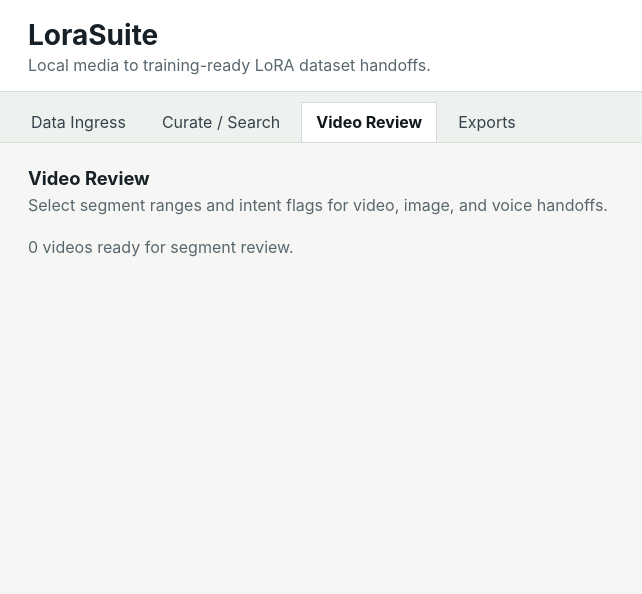
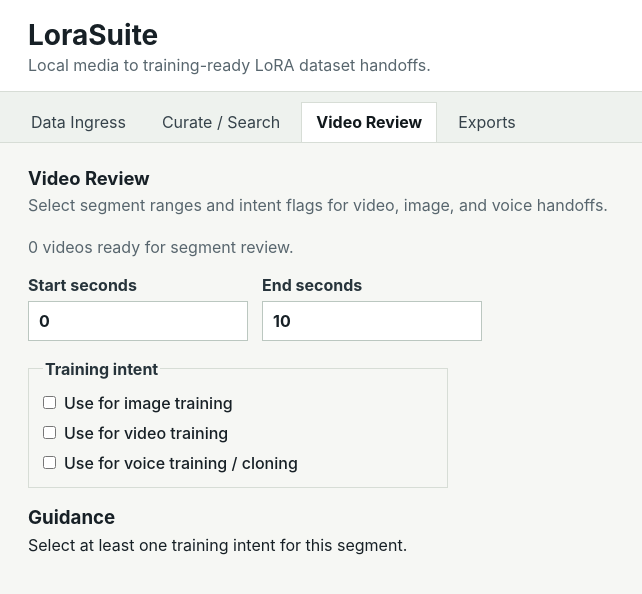
Before and after one commit to MichaelDanCurtis/LoraSuite, a React (Vite) app: page / in a window 1280 px wide. Both pictures are taken after a click on the tab "Video Review". Shown: the top 594 px of the page, without its empty margins (0-642 px from the left). Built offline with nearby package versions, Linux system fonts and the light colour scheme; no server answers.

Commit message:
feat: add local ingress and segment review ui

```diff
--- a/src/components/DataIngressTab.tsx
+++ b/src/components/DataIngressTab.tsx
@@ -1,3 +1,5 @@
+import { useState } from "react";
+
 import type { EngineClient } from "../lib/api";
 import type { MediaItem } from "../lib/types";
 
@@ -7,13 +9,61 @@
   onMediaItemsImported(items: MediaItem[]): void;
 }
 
-export function DataIngressTab({ mediaItems }: DataIngressTabProps) {
+export function DataIngressTab({
+  engine,
+  mediaItems,
+  onMediaItemsImported,
+}: DataIngressTabProps) {
+  const [pathsText, setPathsText] = useState("");
+  const [status, setStatus] = useState("Idle");
+
+  async function importPaths() {
+    const paths = pathsText
+      .split("\n")
+      .map((line) => line.trim())
+      .filter(Boolean);
+
+    if (paths.length === 0) {
+      setStatus("Enter at least one local file path.");
+      return;
+    }
+
+    setStatus("Importing");
+    try {
+      const response = await engine.importLocal(paths);
+      onMediaItemsImported(response.media_items);
+      const errorText =
+        response.errors.length > 0 ? ` ${response.errors.length} item(s) skipped.` : "";
+      setStatus(`Imported ${response.media_items.length} media item(s).${errorText}`);
+    } catch (error) {
+      setStatus(error instanceof Error ? error.message : "Import failed.");
+    }
+  }
+
   return (
     <section className="workspace-section">
       <div className="section-header">
         <h2>Data Ingress</h2>
         <p>Import local images and videos before social acquisition connectors are added.</p>
       </div>
+
+      <div className="form-stack">
+        <label htmlFor="local-paths">Local image/video paths</label>
+        <textarea
+          id="local-paths"
+          value={pathsText}
+          onChange={(event) => setPathsText(event.target.value)}
+          rows={6}
+          placeholder="/absolute/path/to/file.png"
+        />
+        <button className="primary-action" type="button" onClick={importPaths}>
+          Import Local Media
+        </button>
+        <p aria-live="polite" className="status-line">
+          {status}
+        </p>
+      </div>
+
       <dl className="metric-grid" aria-label="Ingress summary">
         <div>
           <dt>Imported</dt>
--- a/src/components/VideoReviewTab.tsx
+++ b/src/components/VideoReviewTab.tsx
@@ -1,11 +1,33 @@
 import type { MediaItem } from "../lib/types";
+import { useMemo, useState } from "react";
 
 interface VideoReviewTabProps {
   mediaItems: MediaItem[];
 }
 
 export function VideoReviewTab({ mediaItems }: VideoReviewTabProps) {
+  const [startSeconds, setStartSeconds] = useState("0");
+  const [endSeconds, setEndSeconds] = useState("10");
+  const [useForImage, setUseForImage] = useState(false);
+  const [useForVideo, setUseForVideo] = useState(false);
+  const [useForVoice, setUseForVoice] = useState(false);
   const videoCount = mediaItems.filter((item) => item.media_type === "video").length;
+  const guidance = useMemo(() => {
+    const lines: string[] = [];
+    if (useForImage) {
+      lines.push("Extract sparse keyframes from stable visual ranges.");
+    }
+    if (useForVideo) {
+      lines.push("Keep the clip coherent; there is no hard duration limit.");
+    }
+    if (useForVoice) {
+      lines.push("Prefer clean speech with one speaker and low noise.");
+    }
+    if (lines.length === 0) {
+      lines.push("Select at least one training intent for this segment.");
+    }
+    return lines;
+  }, [useForImage, useForVideo, useForVoice]);
 
   return (
     <section className="workspace-section">
@@ -14,6 +36,60 @@
         <p>Select segment ranges and intent flags for video, image, and voice handoffs.</p>
       </div>
       <p className="muted">{videoCount} videos ready for segment review.</p>
+
+      <div className="field-grid">
+        <label>
+          Start seconds
+          <input
+            value={startSeconds}
+            onChange={(event) => setStartSeconds(event.target.value)}
+            inputMode="decimal"
+          />
+        </label>
+        <label>
+          End seconds
+          <input
+            value={endSeconds}
+            onChange={(event) => setEndSeconds(event.target.value)}
+            inputMode="decimal"
+          />
+        </label>
+      </div>
+
+      <fieldset>
+        <legend>Training intent</legend>
+        <label>
+          <input
+            type="checkbox"
+            checked={useForImage}
+            onChange={(event) => setUseForImage(event.target.checked)}
+          />
+          Use for image training
+        </label>
+        <label>
+          <input
+            type="checkbox"
+            checked={useForVideo}
+            onChange={(event) => setUseForVideo(event.target.checked)}
+          />
+          Use for video training
+        </label>
+        <label>
+          <input
+            type="checkbox"
+            checked={useForVoice}
+            onChange={(event) => setUseForVoice(event.target.checked)}
+          />
+          Use for voice training / cloning
+        </label>
+      </fieldset>
+
+      <div className="guidance-block">
+        <h3>Guidance</h3>
+        {guidance.map((line) => (
+          <p key={line}>{line}</p>
+        ))}
+      </div>
     </section>
   );
 }
--- a/src/styles.css
+++ b/src/styles.css
@@ -141,3 +141,83 @@
   font-size: 1.25rem;
   font-weight: 700;
 }
+
+.form-stack {
+  display: grid;
+  gap: 10px;
+  max-width: 680px;
+  margin-bottom: 22px;
+}
+
+.form-stack label,
+.field-grid label,
+fieldset legend {
+  color: #27343b;
+  font-weight: 650;
+}
+
+.form-stack textarea,
+.field-grid input {
+  display: block;
+  width: 100%;
+  box-sizing: border-box;
+  margin-top: 6px;
+  padding: 9px 10px;
+  border: 1px solid #bbc7c0;
+  background: #ffffff;
+  color: #172026;
+}
+
+.primary-action {
+  width: fit-content;
+  min-height: 38px;
+  padding: 0 14px;
+  border: 1px solid #225c63;
+  background: #276a72;
+  color: #ffffff;
+}
+
+.status-line {
+  min-height: 20px;
+  margin: 0;
+  color: #58666e;
+}
+
+.field-grid {
+  display: grid;
+  grid-template-columns: repeat(2, minmax(140px, 220px));
+  gap: 14px;
+  margin: 18px 0;
+}
+
+fieldset {
+  display: grid;
+  gap: 10px;
+  max-width: 420px;
+  margin: 18px 0;
+  padding: 14px;
+  border: 1px solid #d7ddd6;
+}
+
+fieldset label {
+  display: flex;
+  align-items: center;
+  gap: 8px;
+  font-weight: 500;
+}
+
+fieldset input {
+  width: auto;
+  margin: 0;
+}
+
+.guidance-block {
+  display: grid;
+  gap: 6px;
+  max-width: 640px;
+}
+
+.guidance-block h3,
+.guidance-block p {
+  margin: 0;
+}
```
Also changed, not shown: 1 other file (tests, documents, lock files or other folders).
